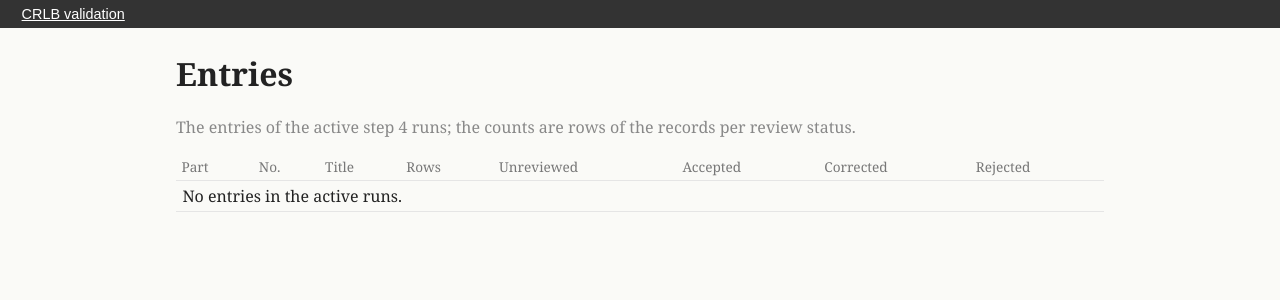
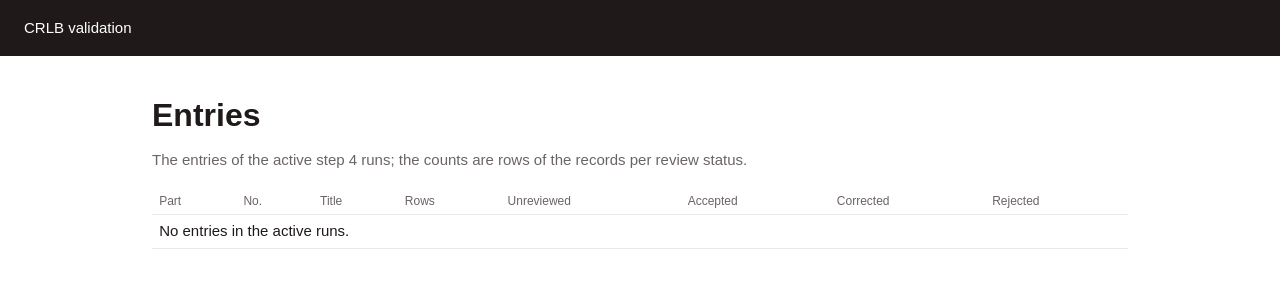
Before and after one commit to datable-be/CRLB, a Django app: template web/src/crlb_web/validation/templates/validation/entries.html in a window 1280 px wide. Shown: the top 300 px of the page. Run offline with Django 5.2, Linux system fonts and the light colour scheme; the template is opened without the code that fills it, so the values that code supplies are empty; some web fonts are replaced.

Commit message:
(style): validation interface in the house style of rubenshuis.be
Co-Authored-By: Claude Opus 5.5 <noreply@anthropic.com>

```diff
--- a/web/src/crlb_web/validation/static/validation/review.css
+++ b/web/src/crlb_web/validation/static/validation/review.css
@@ -1,58 +1,107 @@
+/* The validation interface in the house style of rubenshuis.be: Poppins, the
+   neutral dark text colour, the dark red, blue and green with their light tints,
+   and outlined buttons that fill on hover. Poppins is vendored (SIL OFL, fonts/OFL.txt). */
 
-:root { --rules: 48,110,220; --llm: 230,130,20; --none: 210,40,40; --hover: 250,215,0; }
+@font-face { font-family: Poppins; font-style: normal; font-weight: 400; font-display: swap; src: url(fonts/poppins-latin-400.woff2) format("woff2"); unicode-range: U+0000-00FF, U+0131, U+0152-0153, U+02BB-02BC, U+02C6, U+02DA, U+02DC, U+0304, U+0308, U+0329, U+2000-206F, U+20AC, U+2122, U+2191, U+2193, U+2212, U+2215, U+FEFF, U+FFFD; }
+@font-face { font-family: Poppins; font-style: normal; font-weight: 400; font-display: swap; src: url(fonts/poppins-latin-ext-400.woff2) format("woff2"); unicode-range: U+0100-02BA, U+02BD-02C5, U+02C7-02CC, U+02CE-02D7, U+02DD-02FF, U+0304, U+0308, U+0329, U+1D00-1DBF, U+1E00-1E9F, U+1EF2-1EFF, U+2020, U+20A0-20AB, U+20AD-20C0, U+2113, U+2C60-2C7F, U+A720-A7FF; }
+@font-face { font-family: Poppins; font-style: normal; font-weight: 500; font-display: swap; src: url(fonts/poppins-latin-500.woff2) format("woff2"); unicode-range: U+0000-00FF, U+0131, U+0152-0153, U+02BB-02BC, U+02C6, U+02DA, U+02DC, U+0304, U+0308, U+0329, U+2000-206F, U+20AC, U+2122, U+2191, U+2193, U+2212, U+2215, U+FEFF, U+FFFD; }
+@font-face { font-family: Poppins; font-style: normal; font-weight: 500; font-display: swap; src: url(fonts/poppins-latin-ext-500.woff2) format("woff2"); unicode-range: U+0100-02BA, U+02BD-02C5, U+02C7-02CC, U+02CE-02D7, U+02DD-02FF, U+0304, U+0308, U+0329, U+1D00-1DBF, U+1E00-1E9F, U+1EF2-1EFF, U+2020, U+20A0-20AB, U+20AD-20C0, U+2113, U+2C60-2C7F, U+A720-A7FF; }
+@font-face { font-family: Poppins; font-style: normal; font-weight: 600; font-display: swap; src: url(fonts/poppins-latin-600.woff2) format("woff2"); unicode-range: U+0000-00FF, U+0131, U+0152-0153, U+02BB-02BC, U+02C6, U+02DA, U+02DC, U+0304, U+0308, U+0329, U+2000-206F, U+20AC, U+2122, U+2191, U+2193, U+2212, U+2215, U+FEFF, U+FFFD; }
+@font-face { font-family: Poppins; font-style: normal; font-weight: 600; font-display: swap; src: url(fonts/poppins-latin-ext-600.woff2) format("woff2"); unicode-range: U+0100-02BA, U+02BD-02C5, U+02C7-02CC, U+02CE-02D7, U+02DD-02FF, U+0304, U+0308, U+0329, U+1D00-1DBF, U+1E00-1E9F, U+1EF2-1EFF, U+2020, U+20A0-20AB, U+20AD-20C0, U+2113, U+2C60-2C7F, U+A720-A7FF; }
+
+:root {
+  /* rubenshuis.be palette */
+  --ink: #1f1919;        /* neutral */
+  --red: #41131d;
+  --blue: #0b263e;
+  --green: #004026;
+  --red-light: #f7ebed;  --red-mid: #e7a9b9;
+  --blue-light: #e5f0f5; --blue-mid: #85c1da;
+  --green-light: #e7f3e8; --green-mid: #9cd3b6;
+  --grey-light: #f3f3f3; --grey-mid: #eaeaea; --grey: #a8a8a8;
+  /* the provenance methods in the PDF, as RGB for the overlays */
+  --rules: 133,193,218;  /* blue-mid */
+  --llm: 156,211,182;    /* green-mid */
+  --none: 231,169,185;   /* red-mid */
+}
 * { box-sizing: border-box; }
-body { font-family: Georgia, serif; margin: 0; color: #222; background: #fafaf7; }
-header { padding: 0.8em 1.5em; border-bottom: 1px solid #ddd; background: #fff; }
-header h1 { margin: 0 0 0.2em; font-size: 1.4em; }
-header p { margin: 0.2em 0; font-size: 0.9em; }
+html { font-size: 100%; }
+body { margin: 0; font-family: Poppins, sans-serif; font-weight: 400; font-size: 0.9375rem; line-height: 1.5; color: var(--ink); background: #fff; -webkit-font-smoothing: antialiased; }
+a { color: inherit; text-underline-offset: 3px; }
+h1, h2, h3 { font-weight: 600; line-height: 1.2; }
+
+/* Top bar */
+nav.top { display: flex; justify-content: space-between; align-items: center; height: 3.5rem; padding: 0 1.5rem; background: var(--ink); color: #fff; font-weight: 500; }
+nav.top a { color: #fff; text-decoration: none; }
+nav.top .user { font-weight: 400; font-size: 0.875rem; }
+nav.top a:hover, button.link:hover { text-decoration: underline; }
+
+/* Buttons: outlined, filled on hover */
+button { font: inherit; font-weight: 500; font-size: 0.8125rem; line-height: 1.6; padding: 0 0.75rem; border: 1px solid var(--ink); border-radius: 0; background: transparent; color: var(--ink); cursor: pointer; transition: background-color .2s ease-in-out, color .2s ease-in-out; }
+button:hover { background: var(--ink); color: #fff; }
+button:focus-visible, input:focus-visible, select:focus-visible { outline: 2px dotted var(--red); outline-offset: 2px; }
+button[value="accept"]:hover { background: var(--green); border-color: var(--green); }
+button[value="reject"]:hover { background: var(--red); border-color: var(--red); }
+button.link { border: none; padding: 0; color: #fff; text-decoration: none; font-weight: 400; }
+button.link:hover { background: none; }
+input, select { font: inherit; font-size: 0.8125rem; padding: 0.15rem 0.4rem; border: 1px solid var(--grey); border-radius: 0; background: #fff; color: var(--ink); }
+form.inline { display: inline; }
+
+/* Pages without the PDF */
+.narrow { max-width: 64rem; margin: 2.5rem auto; padding: 0 1.5rem; }
+.narrow h1 { font-size: 2rem; margin: 0 0 0.5rem; }
+.narrow form p { margin: 0.6rem 0; }
+.narrow form label { display: inline-block; width: 8rem; }
+.error { color: var(--red); }
+
+/* Entry page */
+header { padding: 1.25rem 1.5rem; border-bottom: 1px solid var(--grey-mid); }
+header h1 { margin: 0 0 0.3rem; font-size: 1.6rem; }
+header p { margin: 0.2rem 0; font-size: 0.8125rem; }
 .view { display: grid; grid-template-columns: minmax(0, 1fr) minmax(0, 1fr); }
-.pdf { position: sticky; top: 0; height: 100vh; overflow-y: auto; padding: 1em; background: #eee; }
-.page { position: relative; margin-bottom: 1em; box-shadow: 0 1px 4px rgba(0,0,0,0.25); }
+.pdf { position: sticky; top: 0; height: 100vh; overflow-y: auto; padding: 1rem; background: var(--grey-light); }
+.page { position: relative; margin-bottom: 1rem; box-shadow: 0 1px 4px rgba(31,25,25,0.25); }
 .page img { display: block; width: 100%; }
-.box { position: absolute; border-radius: 2px; pointer-events: none; }
-.box.stage { opacity: 0.28; }
+.box { position: absolute; pointer-events: none; }
+.box.stage { opacity: 0.45; mix-blend-mode: multiply; }
 .box.rules { background: rgb(var(--rules)); }
 .box.llm { background: rgb(var(--llm)); }
 .box.none { background: rgb(var(--none)); }
-.box.mark { display: none; background: rgba(var(--hover), 0.55); outline: 2px solid rgb(200,150,0); }
+.box.mark { display: none; background: rgba(65,19,29,0.18); outline: 2px solid var(--red); }
 .box.mark.on { display: block; }
-.records { padding: 1em 1.5em 4em; font-size: 0.9em; }
-.object { background: #fff; border: 1px solid #ddd; border-radius: 6px; padding: 0.8em 1em; margin-bottom: 1.5em; }
-.object h2 { margin: 0 0 0.5em; font-size: 1.15em; }
-h3 { font-size: 0.95em; margin: 1.1em 0 0.3em; color: #555; text-transform: uppercase; letter-spacing: 0.04em; }
+.records { padding: 1rem 1.5rem 4rem; font-size: 0.8125rem; }
+.object { border-top: 3px solid var(--ink); padding: 0.75rem 0 1rem; margin-bottom: 2rem; }
+.object h2 { margin: 0 0 0.5rem; font-size: 1.25rem; }
+h3 { font-size: 0.75rem; margin: 1.4rem 0 0.4rem; text-transform: uppercase; letter-spacing: 0.06em; color: var(--red); }
 table { border-collapse: collapse; width: 100%; }
-td, th { border-bottom: 1px solid #e5e5e5; padding: 0.25em 0.4em; text-align: left; vertical-align: top; }
-th { font-weight: normal; color: #777; font-size: 0.85em; }
-table.props th { width: 11em; }
+td, th { border-bottom: 1px solid var(--grey-mid); padding: 0.3rem 0.45rem; text-align: left; vertical-align: top; }
+th { font-weight: 500; font-size: 0.75rem; color: #6b6464; }
 tr[data-key] { cursor: pointer; }
-tr[data-key]:hover { background: rgba(var(--hover), 0.25); }
-.badge { display: inline-block; padding: 0 0.45em; border-radius: 0.7em; font-size: 0.8em; color: #fff; font-family: sans-serif; }
-.badge.rules { background: rgb(var(--rules)); }
-.badge.llm { background: rgb(var(--llm)); }
-.badge.none { background: rgb(var(--none)); }
-.swatch { display: inline-block; width: 0.9em; height: 0.9em; vertical-align: middle; opacity: 0.5; margin: 0 0.2em 0 0.8em; }
-.muted { color: #888; }
-.mapped { color: #2a7a2a; }
-pre { white-space: pre-wrap; font-size: 0.85em; margin: 0.2em 0; }
-.legend { font-size: 0.85em; }
+tr[data-key]:hover { background: var(--grey-light); }
+th.actions, td.actions { width: 10rem; white-space: nowrap; }
+td.actions button { padding: 0 0.5rem; }
+.swatch { display: inline-block; width: 0.9rem; height: 0.9rem; vertical-align: middle; margin: 0 0.25rem 0 0.8rem; }
+.muted { color: #6b6464; }
+.mapped { color: var(--green); }
+.corrected { text-decoration: underline 2px var(--blue-mid); text-underline-offset: 3px; }
+pre { white-space: pre-wrap; font-size: 0.75rem; margin: 0.2rem 0; }
+.legend { font-size: 0.8125rem; }
+.fact.badge { display: inline-block; padding: 0 0.5rem; font-size: 0.6875rem; font-weight: 500; }
+.fact.badge.rules { background: rgb(var(--rules)); color: var(--blue); }
+.fact.badge.llm { background: rgb(var(--llm)); color: var(--green); }
+.fact.badge.reference { background: var(--grey-mid); }
+td .fact + .fact:has(.muted) { margin-left: 0.6rem; }
 
-/* Validation interface */
-nav.top { display: flex; justify-content: space-between; padding: 0.4em 1.5em; background: #333; color: #eee; font-family: sans-serif; font-size: 0.9em; }
-nav.top a { color: #fff; }
-.narrow { max-width: 60em; margin: 1.5em auto; padding: 0 1em; }
-form.inline { display: inline; }
-button { font-size: 0.85em; cursor: pointer; }
-button.link { background: none; border: none; color: #fff; text-decoration: underline; padding: 0; }
-th.actions, td.actions { width: 9em; white-space: nowrap; }
-.status { display: inline-block; padding: 0 0.4em; border-radius: 0.6em; font-size: 0.75em; font-family: sans-serif; background: #ddd; }
-.status.accepted { background: #cdeccd; }
-.status.corrected { background: #d6e4fb; }
-.status.rejected { background: #f6d0d0; }
-.status.review { background: #fbe7c2; }
-.corrected { text-decoration: underline dotted #2050c0; text-underline-offset: 2px; }
-tr.panel td { background: #f6f6f0; font-size: 0.95em; }
-tr.panel form { margin: 0.3em 0; }
-.candidates ul { margin: 0.2em 0 0.5em; padding-left: 1.2em; }
-ol.history { margin: 0.4em 0; padding-left: 1.5em; font-size: 0.9em; }
-.error { color: #b00; }
-@media (max-width: 800px) { .view { grid-template-columns: 1fr; } .pdf { position: static; height: auto; } }
+/* Review status */
+.status { display: inline-block; padding: 0 0.5rem; margin-right: 0.3rem; font-size: 0.6875rem; font-weight: 500; background: var(--grey-mid); }
+.status.accepted { background: var(--green-light); color: var(--green); }
+.status.corrected { background: var(--blue-light); color: var(--blue); }
+.status.rejected { background: var(--red-light); color: var(--red); }
+.status.review { background: var(--red-mid); color: var(--red); }
+tr.panel td { background: var(--grey-light); }
+tr.panel form { margin: 0.35rem 0; }
+.candidates ul { margin: 0.25rem 0 0.6rem; padding-left: 1.2rem; }
+.candidates li { margin: 0.15rem 0; }
+ol.history { margin: 0.5rem 0; padding-left: 1.5rem; }
+
+@media (max-width: 50rem) { .view { grid-template-columns: 1fr; } .pdf { position: static; height: auto; } }
--- a/web/src/crlb_web/validation/templates/validation/entry.html
+++ b/web/src/crlb_web/validation/templates/validation/entry.html
@@ -14,7 +14,7 @@
 <table><tr>{% for h in t.headers %}<th>{{ h }}</th>{% endfor %}<th class="actions">Review</th></tr>
 {% for row in t.rows %}
 <tr id="{{ row.anchor }}" data-key="{{ row.key }}">
-{% for cell in row.cells %}<td>{% for v in cell %}{% include "validation/value.html" %}{% if not forloop.last %}; {% endif %}{% endfor %}</td>{% endfor %}
+{% for cell in row.cells %}<td>{% for v in cell %}{% include "validation/value.html" %}{% if not forloop.last %} {% endif %}{% endfor %}</td>{% endfor %}
 <td class="actions">{% if row.table %}<span class="status {{ row.status }}">{{ row.status }}</span>
 {% if row.section in can_review %}
 <form method="post" action="{% url 'review' %}" class="inline">{% csrf_token %}{% include "validation/target.html" %}<button name="action" value="accept" title="Accept">✓</button><button name="action" value="reject" title="Reject">✗</button></form>
--- a/web/src/crlb_web/validation/templates/validation/value.html
+++ b/web/src/crlb_web/validation/templates/validation/value.html
@@ -1 +1 @@
-{% if v.label %}<span class="muted">{{ v.label }}</span> {% endif %}{% if v.original is not None %}<span class="corrected" title="extracted: {{ v.original }}">{{ v.text }}</span>{% else %}{{ v.text }}{% endif %}{% if v.mapped %} <span class="mapped">→ {{ v.mapped }}</span>{% endif %}
+<span class="fact{% if v.css %} {{ v.css }}{% endif %}">{% if v.label %}<span class="muted">{{ v.label }}</span> {% endif %}{% if v.original is not None %}<span class="corrected" title="extracted: {{ v.original }}">{{ v.text }}</span>{% else %}{{ v.text }}{% endif %}{% if v.mapped %} <span class="mapped">→ {{ v.mapped }}</span>{% endif %}</span>
```
Also changed, not shown: web/src/crlb_web/validation/entry.py (+7 -3 lines), 7 other files.
